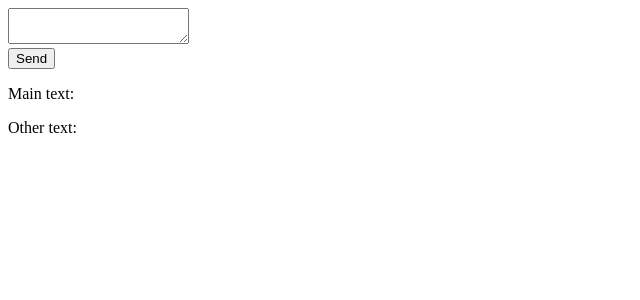
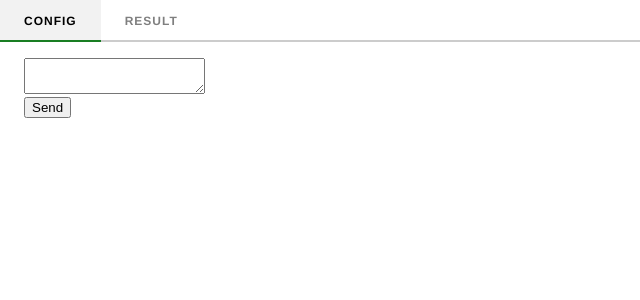
Before and after one commit to nyxene/smart-publisher, a React (Create React App) app: page / in a window 1280 px wide. Shown: the top 300 px of the page, without its empty margins (0-640 px from the left). Built offline with nearby package versions, Linux system fonts and the light colour scheme.

Commit message:
Added Tabs, reset and global style, changed title in html

```diff
--- a/public/index.html
+++ b/public/index.html
@@ -22,7 +22,7 @@
       work correctly both with client-side routing and a non-root public URL.
       Learn how to configure a non-root public URL by running `npm run build`.
     -->
-    <title>React App</title>
+    <title>Smart Publisher</title>
 </head>
 <body>
 <noscript>You need to enable JavaScript to run this app.</noscript>
--- /dev/null
+++ b/src/components/ResetStyle/index.ts
@@ -0,0 +1 @@
+export { resetStyle, ResetStyleGlobal } from './resetStyle';
--- /dev/null
+++ b/src/components/ResetStyle/resetStyle.ts
@@ -0,0 +1,58 @@
+import { createGlobalStyle, css } from 'styled-components';
+
+export const resetStyle = css`
+    /*
+        http://meyerweb.com/eric/tools/css/reset/
+        v4.0 | 20180602
+        License: none (public domain)
+    */
+    html, body, div, span, applet, object, iframe,
+    h1, h2, h3, h4, h5, h6, p, blockquote, pre,
+    a, abbr, acronym, address, big, cite, code,
+    del, dfn, em, img, ins, kbd, q, s, samp,
+    small, strike, strong, sub, sup, tt, var,
+    b, u, i, center,
+    dl, dt, dd, ol, ul, li,
+    fieldset, form, label, legend,
+    table, caption, tbody, tfoot, thead, tr, th, td,
+    article, aside, canvas, details, embed,
+    figure, figcaption, footer, header, hgroup,
+    main, menu, nav, output, ruby, section, summary,
+    time, mark, audio, video {
+        margin: 0;
+        padding: 0;
+        border: 0;
+        font-size: 100%;
+        font: inherit;
+        vertical-align: baseline;
+    }
+    /* HTML5 display-role reset for older browsers */
+    article, aside, details, figcaption, figure,
+    footer, header, hgroup, main, menu, nav, section {
+        display: block;
+    }
+    /* HTML5 hidden-attribute fix for newer browsers */
+    *[hidden] {
+        display: none;
+    }
+    body {
+        line-height: 1;
+    }
+    ol, ul {
+        list-style: none;
+    }
+    blockquote, q {
+        quotes: none;
+    }
+    blockquote:before, blockquote:after,
+    q:before, q:after {
+        content: '';
+        content: none;
+    }
+    table {
+        border-collapse: collapse;
+        border-spacing: 0;
+    }
+`;
+
+export const ResetStyleGlobal = createGlobalStyle`${resetStyle}`;
--- /dev/null
+++ b/src/components/Tabs/Tab.tsx
@@ -0,0 +1,5 @@
+import React from 'react';
+
+const Tab = ({ children }: any): JSX.Element => <>{children}</>;
+
+export default Tab;
--- /dev/null
+++ b/src/components/Tabs/TabButtons.tsx
@@ -0,0 +1,77 @@
+import React from 'react';
+import styled, { css } from 'styled-components';
+
+import { TabProps } from './Tabs';
+
+interface TabButtonsProps {
+    tabs: [];
+    activeTabId: string;
+    onChangeTab: (tabId: string) => void;
+}
+
+const TabButtonsStyled = styled.div`
+    display: flex;
+    height: 42px;
+    border-bottom: 2px solid #ccc;
+`;
+
+const TabButton = styled.div<{ selected: boolean, disabled: boolean }>`
+    padding: 0 24px;
+    height: 42px;
+    line-height: 42px;
+    border-bottom: 2px solid #ccc;
+
+    color: #000;
+    font-size: 12px;
+    font-weight: 600;
+    text-transform: uppercase;
+    letter-spacing: 1px;
+
+    &:hover {
+        color: #197e23;
+        background: white;
+        cursor: pointer;
+        border-bottom-color: #197e23;
+    }
+
+    ${props => props.selected && css`
+        border-bottom-color: #197e23;
+        background-color: #f2f2f2;
+        cursor: default;
+
+        &:hover {
+            color: #000;
+            background-color: #f2f2f2;
+        }
+    `}
+
+    ${props => props.disabled && css`
+        color: rgba(0, 0, 0, .5);
+        cursor: default;
+
+        &:hover {
+            color: rgba(0, 0, 0, .5);
+            cursor: default;
+            border-bottom: 2px solid #ccc;
+        }
+    `}
+`;
+
+const TabButtons = ({ tabs, activeTabId, onChangeTab }: TabButtonsProps): JSX.Element => {
+    return (
+        <TabButtonsStyled>
+            {tabs.map(({ tabId, label, disabled = false }: TabProps): JSX.Element =>
+                <TabButton
+                    key={tabId}
+                    selected={tabId === activeTabId}
+                    disabled={disabled}
+                    onClick={() => !disabled && onChangeTab(tabId)}
+                >
+                    {label}
+                </TabButton>
+            )}
+        </TabButtonsStyled>
+    );
+};
+
+export default TabButtons;
--- /dev/null
+++ b/src/components/Tabs/Tabs.tsx
@@ -0,0 +1,52 @@
+import React, { Children } from 'react';
+import styled from 'styled-components';
+
+import TabButtons from './TabButtons';
+import Tab from './Tab';
+
+interface TabsProps {
+    activeTabId: string;
+    onChangeTab: (tabId: string) => void;
+    children: any;
+}
+
+export interface TabProps {
+    tabId: string;
+    label: string;
+    disabled?: boolean;
+}
+
+const TabContent = styled.div`
+    padding: 16px 24px;
+`;
+
+const Tabs = ({ activeTabId, onChangeTab, children }: TabsProps): JSX.Element => {
+    let tabProps: any = []; // TODO Research
+
+    const content = Children.map(children, child => {
+        if (child.type === Tab) {
+            const { tabId, label, disabled } = child.props;
+            tabProps.push({ tabId, label, disabled });
+
+            if (activeTabId !== tabId) {
+                return null;
+            }
+        }
+        return child;
+    });
+
+    return (
+        <>
+            <TabButtons
+                activeTabId={activeTabId}
+                onChangeTab={onChangeTab}
+                tabs={tabProps}
+            />
+            <TabContent>
+                {content}
+            </TabContent>
+        </>
+    );
+};
+
+export default Tabs;
--- /dev/null
+++ b/src/components/Tabs/index.ts
@@ -0,0 +1,2 @@
+export { default as Tabs } from './Tabs';
+export { default as Tab } from './Tab';
--- a/src/features/Converter/Converter.tsx
+++ b/src/features/Converter/Converter.tsx
@@ -1,24 +1,34 @@
 import React, { useState } from 'react';
+
+import { Tab, Tabs } from '../../components/Tabs';
 
 interface Result {
     mainText: string;
-    otherText: string[] | []
+    otherText: string[] | [];
 }
 
 const Converter = (): JSX.Element => {
 
-    const [postField, setPostField] = useState('');
+    const [activeTabId, setActiveTabId] = useState<string>('config');
+    const [disabledResult, setDisabledResult] = useState<boolean>(true);
+    const [postField, setPostField] = useState<string>('');
     const [result, setResult] = useState<Result>({ mainText: '', otherText: [] });
 
     return (
         <div>
+            <Tabs
+                activeTabId={activeTabId}
+                onChangeTab={setActiveTabId}
+            >
+                <Tab
+                    tabId="config"
+                    label="Config"
+                >
                     <div>
                         <textarea
-                    defaultValue=""
                             value={postField}
                             onChange={e => setPostField(e.target.value)}
                         />
-
                     </div>
                     <div>
                         <button
@@ -28,29 +38,41 @@ const Converter = (): JSX.Element => {
                             Send
                         </button>
                     </div>
+                </Tab>
+                <Tab
+                    tabId="result"
+                    label="Result"
+                    disabled={disabledResult}
+                >
                     <div>
                         <p>Main text:</p>
-                <pre>{result.mainText}</pre>
+                        <div>{result.mainText}</div>
                     </div>
                     <div>
                         <p>Other text:</p>
-                <pre>{result.otherText}</pre>
+                        <div>{result.otherText}</div>
                     </div>
+                </Tab>
+            </Tabs>
         </div>
     );
 
     function onConvertPost(): void {
+        setDisabledResult(true);
+        setActiveTabId('result');
+
         fetch('http://localhost:3000/api/v1/converter', {
             method: 'POST',
             headers: {
                 'Content-Type': 'application/json',
             },
             body: JSON.stringify({
-                post: postField
+                post: postField,
             }),
         })
             .then(result => result.json())
             .then(result => {
+                setDisabledResult(false);
                 setResult(result);
             });
     }
--- a/src/index.tsx
+++ b/src/index.tsx
@@ -1,10 +1,33 @@
 import React from 'react';
 import { render } from 'react-dom';
+import { createGlobalStyle } from 'styled-components';
 
+// import * as serviceWorker from './serviceWorker';
 import App from './App';
-// import * as serviceWorker from './serviceWorker';
+import { resetStyle } from './components/ResetStyle';
 
-render(<App />, document.getElementById('root'));
+const GlobalStyle = createGlobalStyle`
+    ${resetStyle};
+
+    * {
+        box-sizing: border-box;
+    }
+
+    body {
+        width: 100%;
+        height: 100%;
+        font-size: 16px;
+        font-family: Helvetica Neue, Helvetica, Arial, sans-serif;
+    }
+`;
+
+render(
+    <>
+        <GlobalStyle />
+        <App />
+    </>,
+    document.getElementById('root')
+);
 
 // If you want your app to work offline and load faster, you can change
 // unregister() to register() below. Note this comes with some pitfalls.
```
Lines whose indentation alone changed are shown as unchanged.
